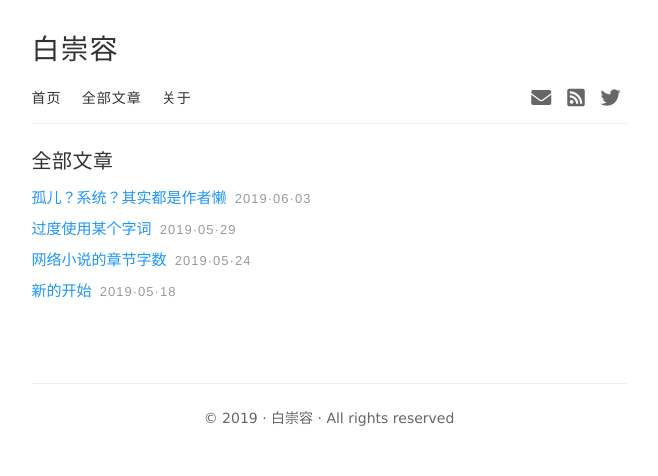
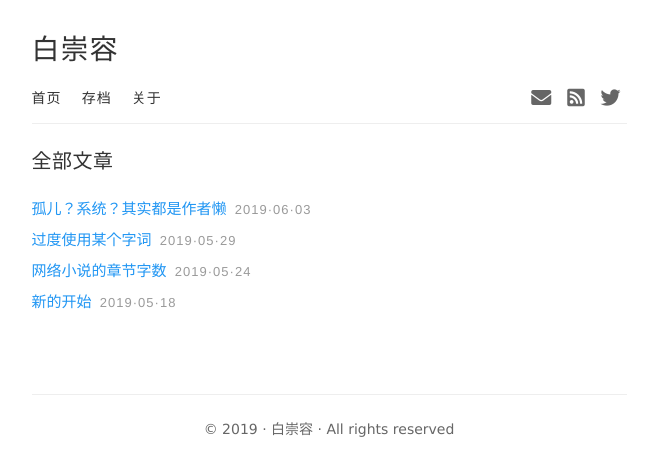
Before and after one commit to lionpup/blog, a Jekyll site: the page built from pages/archive.html, in a window 1280 px wide. Shown: the top 476 px of the page, without its empty margins (311-969 px from the left). Built offline with Jekyll 4.4.1, drawn with Linux system fonts in a browser that asks for light colours; nearby versions of some CDN libraries; comment, search, counter and statistics services are not loaded.

Commit message:
fixes scroll bar

```diff
--- a/_layouts/default.html
+++ b/_layouts/default.html
@@ -15,7 +15,7 @@
         <nav>
           <div class="nav-left">
             <a href="{{ "/" | prepend: site.baseurl }}">首页</a>
-            <a class="navbar-item" href="{{ "/posts" | prepend: site.baseurl }}">全部文章</a>
+            <a class="navbar-item" href="{{ "/posts" | prepend: site.baseurl }}">存档</a>
             <a class="navbar-item" href="{{ "/about" | prepend: site.baseurl }}">关于</a>
           </div>
           <div class="nav-right">
--- a/main.scss
+++ b/main.scss
@@ -3,7 +3,8 @@
 
 @import "reset";
 @import "variables";
-// Syntax highlighting @import is at the bottom of this file
+
+::-webkit-scrollbar { display: none; }
 
 body {
   font: 15px/1.4 $helvetica;
--- a/pages/archive.html
+++ b/pages/archive.html
@@ -4,6 +4,7 @@
 permalink: /posts/
 ---
 
+<p></p>
 <section class="archive_list">
   {% for post in site.posts %}
     <div class="post_title">
```
Lines whose indentation alone changed are shown as unchanged.
